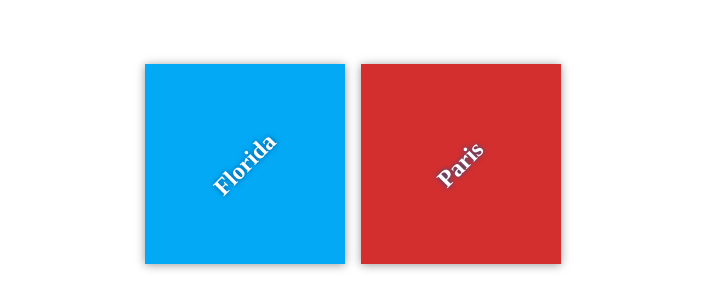
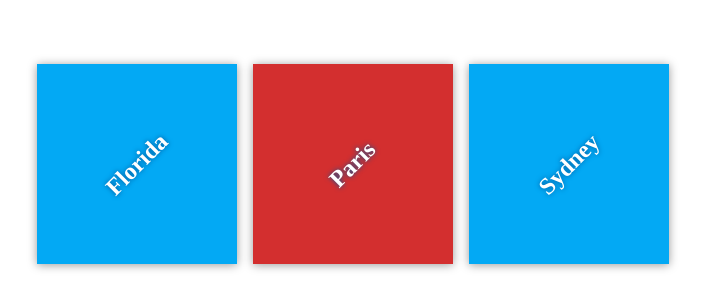
Before and after one commit to mrink1074/my-travel-plan, a plain HTML site: page index.html in a window 1280 px wide. Shown: the part 236-544 px from the top of the page, without its empty margins (287-992 px from the left). Drawn offline with Linux system fonts and the light colour scheme.

Commit message:
Added Sydney as a new destination

```diff
--- a/index.html
+++ b/index.html
@@ -17,6 +17,10 @@
             <div class="destination" id="paris">
                 <h2>Paris</h2>
             </div>
+
+            <div class="destination" id="sydney">
+                <h2>Sydney</h2>
+            </div>
         </div>
     </div>
 
```
